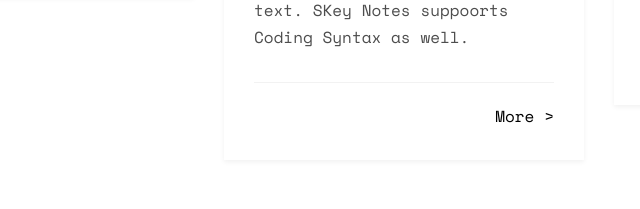
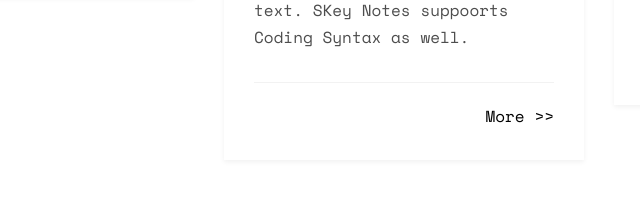
Before and after one commit to SkeyGitHub/skey, a plain HTML site: page index.html in a window 1280 px wide. Shown: the part 3411-3620 px from the top of the page, 236-876 px from the left. Drawn offline with nearby package versions, Linux system fonts and the light colour scheme; some packages are replaced by stand-ins of ours; no server answers; a web font is replaced by a local one.

Commit message:
index.html

```diff
--- a/index.html
+++ b/index.html
@@ -175,7 +175,7 @@
 							<p>A Smarter Notes App. Every note is encrypted and hashed on the disk and not stored on a server, your data is safe. With SKey Notes you can also encrypt your data with a password or encrypt/decryp text. SKey Notes suppoorts Coding Syntax as well.</p>
 							<ul class="stuff">
 
-								<li><a href="#">More ></a></li>
+								<li><a href="#">More >></a></li>
 							</ul>
 						</div>
 					</div>
```
